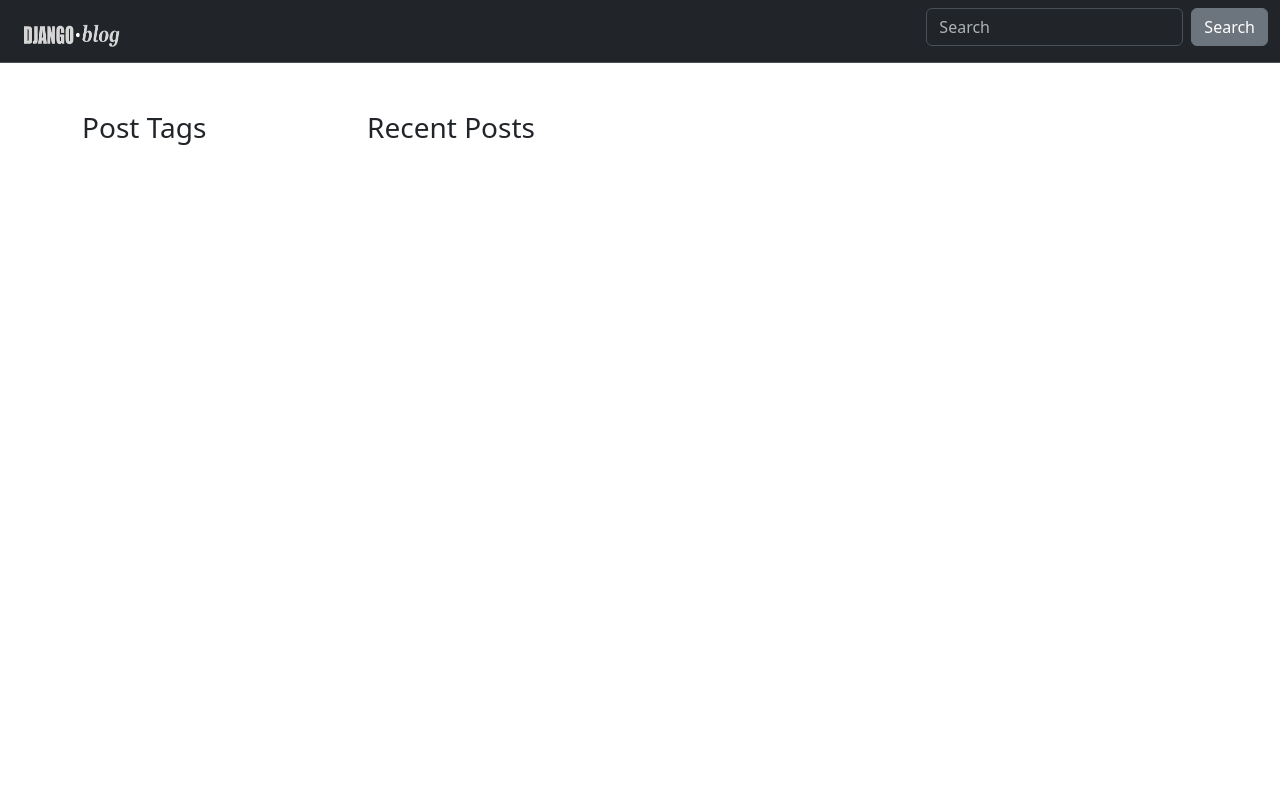
After one commit to roderiano/django-blog, a Django app: page /posts/ in a window 1280 px wide. The commit adds this page. Run offline with Django 5.2, Linux system fonts and the light colour scheme; data that the repository does not hold is empty; some libraries are stand-ins or nearby versions.

Commit message:
add landing page

```diff
--- a/blog/urls.py
+++ b/blog/urls.py
@@ -20,13 +20,14 @@ from django.conf.urls import include
 from django.conf import settings
 from django.conf.urls.static import static
 from django.urls import re_path as url
-from post.views import blog_preview, post_detail
+from post.views import post_detail, blog_index, post_list
 
 urlpatterns = [
     path('admin/', admin.site.urls),
     url(r'mdeditor/', include('mdeditor.urls')),
-    url(r'^$', blog_preview, name='blog_preview'),
-    path('post/<int:post_id>/', post_detail, name='post_detail'),
+    url(r'^$', blog_index, name='blog_index'),
+    path('posts/', post_list, name='post_list'),
+    path('posts/<int:post_id>/', post_detail, name='post_detail'),
 ]
 
 if settings.DEBUG:
--- /dev/null
+++ b/post/templates/post_list.html
@@ -0,0 +1,78 @@
+<html lang="en">
+
+<head>
+    <meta charset="UTF-8">
+    <meta http-equiv="X-UA-Compatible" content="IE=edge">
+    <meta name="viewport" content="width=device-width, initial-scale=1.0">
+    <title>Django Blog</title>
+
+    <!-- Adicione os links do Bootstrap -->
+    <link href="https://cdn.jsdelivr.net/npm/bootstrap@5.3.2/dist/css/bootstrap.min.css" rel="stylesheet"
+        integrity="sha384-T3c6CoIi6uLrA9TneNEoa7RxnatzjcDSCmG1MXxSR1GAsXEV/Dwwykc2MPK8M2HN" crossorigin="anonymous">
+    <script src="https://cdn.jsdelivr.net/npm/bootstrap@5.3.2/dist/js/bootstrap.bundle.min.js"
+        integrity="sha384-C6RzsynM9kWDrMNeT87bh95OGNyZPhcTNXj1NW7RuBCsyN/o0jlpcV8Qyq46cDfL"
+        crossorigin="anonymous"></script>
+</head>
+
+<body>
+
+    <!-- navbar -->
+    <nav style="padding-bottom: 0;" class="navbar navbar-expand-lg bg-dark border-bottom border-body" data-bs-theme="dark">
+        <div class="container-fluid">
+            <a class="navbar-brand" href="#">
+                <img src="{{ MEDIA_URL }}/media/django-blog.png" alt="Bootstrap" width="120" height="28">
+            </a>
+            <div class="collapse navbar-collapse" id="navbarScroll"></div>
+                <form class="d-flex" role="search">
+                    <input class="form-control me-2" type="search" placeholder="Search" aria-label="Search">
+                    <button class="btn btn-secondary" type="submit">Search</button>
+                </form>
+            </div>
+        </div>
+    </nav>
+    <main class="container mt-5">
+        <div class="row">
+            <!-- Sidebar -->
+            <div class="col-md-3">
+                <aside class="sidebar">
+                    <h3 class="mb-4">Post Tags</h3>
+
+                    <div class="list-group">
+                        {% for tag in tags %}
+                            <a href="#" class="list-group-item list-group-item-action">{{ tag.name }}</a>
+                        {% endfor %}
+                    </div>
+                </aside>
+            </div>
+
+            <!-- Main Content -->
+            <div class="col-md-9">
+                <h3 class="mb-4">Recent Posts</h3>
+
+                {% for post in posts %}
+                    <div class="card mb-4">
+                        <div class="card-header">
+                            <h3 class="card-title">{{ post.title }} </h3>
+                            <p class="card-text">
+                                <small class="text-muted">
+                                    Tag: <span class="badge bg-primary">{{ post.tag.name }}</span>
+                                </small>
+                                <br>
+                                <small class="text-muted">
+                                    Published by {{ post.author.username }} on {{ post.pub_date }}
+                                </small>
+                            </p>
+                        </div>
+                        <div class="card-body">
+                            <p class="card-text">{{ post.content_preview | safe }}</p>
+                            <a href="{% url 'post_detail' post.id %}" class="btn btn-secondary">Read More</a>
+                        </div>
+                    </div>
+                {% endfor %}
+            </div>
+        </div>
+    </main>
+
+</body>
+
+</html>
--- a/post/views.py
+++ b/post/views.py
@@ -5,12 +5,18 @@ import markdown
 
 from django.shortcuts import render
 from .models import Post
+from tag.models import Tag
 
-def blog_preview(request):
+def post_list(request):
     posts = Post.objects.all()
-    return render(request, 'blog_preview.html', {'posts': posts})
+    tags = Tag.objects.all()
+    return render(request, 'post_list.html', {'posts': posts, 'tags': tags})
 
 def post_detail(request, post_id):
     post = get_object_or_404(Post, pk=post_id)
+    tags = Tag.objects.all()
 
-    return render(request, 'post_detail.html', {'post': post})
+    return render(request, 'post_detail.html', {'post': post, 'tags': tags})
+
+def blog_index(request):
+    return render(request, 'blog_index.html')
```
Also changed, not shown: post/templates/blog_index.html (added, +56 -0 lines), post/templates/blog_preview.html (deleted, +0 -58 lines), post/templates/post_detail.html (+17 -5 lines).
